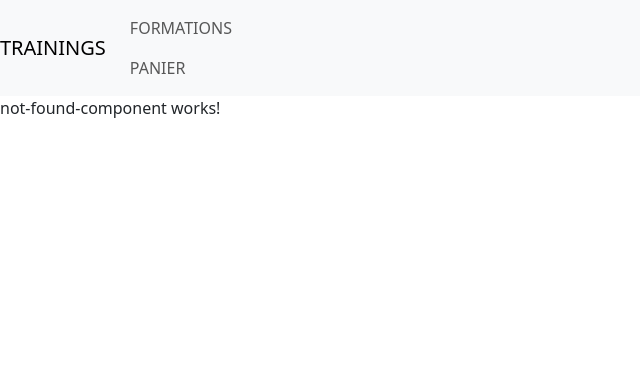
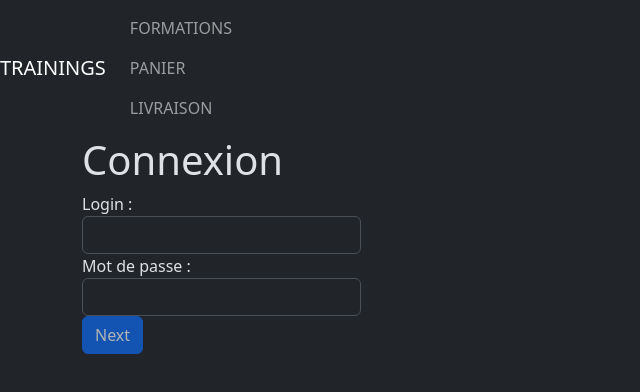
Before and after one commit to DCluseau/training-app, an Angular app: page /users in a window 1280 px wide. Before the commit this address led to /404. Shown: the top 392 px of the page, without its empty margins (0-640 px from the left). Built offline with nearby package versions, Linux system fonts and the light colour scheme.

Commit message:
Finally succeeded in saving and updating customers and users in db.json. Still problems with cart though

```diff
--- a/db.json
+++ b/db.json
@@ -22,22 +22,23 @@
       "quantity": 1
     }
   ],
-  "users" : [
+  "users": [
     {
-      "id" : 0,
-      "login" : "imbatman",
-      "pwd" : "joker"
+      "id": "0",
+      "login": "imbatman",
+      "pwd": "joker",
+      "roles": "USER"
     }
   ],
-  "customers" : [
+  "customers": [
     {
-      "id": 0,
-      "lastname" : "batman",
-      "firstname" : "bruce",
-      "address" : "batcave",
-      "phone" : "0666542185",
-      "email" : "imbatman@dailyplanet.com",
-      "cart" : [
+      "id": "0",
+      "lastname": "batman",
+      "firstname": "bruce",
+      "address": "batcave",
+      "phone": "0666542185",
+      "email": "imbatman@dailyplanet.com",
+      "cart": [
         {
           "id": "4",
           "name": "Php",
@@ -50,9 +51,25 @@
           "name": "NodeJs",
           "description": "Prise en main de NodeJs/Express 2 jours",
           "price": "1400",
-          "quantity": 1
+          "quantity": 2
         }
       ]
+    },
+    {
+      "id": 1,
+      "lastname": "rthregher",
+      "firstname": "hrtfdhbdhb",
+      "address": "rgrtgr",
+      "phone": "hdhdhdh",
+      "email": "zgrzrgzr"
+    },
+    {
+      "id": 1,
+      "lastname": "grrgg",
+      "firstname": "hrtfdhbdhb",
+      "address": "hdhdh",
+      "phone": "gnjfsnoj",
+      "email": "jykygtkgu"
     }
   ]
 }
--- a/src/app/app.html
+++ b/src/app/app.html
@@ -1,4 +1,4 @@
-<nav class="navbar navbar-expand-sm bg-light navbar-light">
+<nav class="navbar navbar-expand-sm bg-dark navbar-dark">
 
   <a class="navbar-brand" href="#">TRAININGS</a>
 
@@ -6,6 +6,7 @@
     <li class="nav-item">
       <a class="nav-link" routerLink="trainings">FORMATIONS</a>
       <a class="nav-link" routerLink="cart">PANIER</a>
+      <a class="nav-link" routerLink="customers">LIVRAISON</a>
     </li>
   </ul>
 
--- a/src/app/app.routes.ts
+++ b/src/app/app.routes.ts
@@ -10,8 +10,8 @@ export const routes: Routes = [
   {path : 'trainings', component : TrainingsComponent}, // Affiche le composant TrainingComponent quand l'URL est /trainings
   {path : 'cart', component : CartComponent}, // Affiche le composant CartComponent lorsque l'URL est /cart
   {path : 'order', component : OrderComponent}, // Affiche le composant OrderComponent lorsque l'URL est /order
-  {path : 'customer', component : CustomerComponent}, // Affiche le composant CustomerComponent lorsque l'URL est /customer
-  {path : 'user', component : UserComponent}, // Affiche le composant UserComponent lorsque l'URL est /user
+  {path : 'customers', component : CustomerComponent}, // Affiche le composant CustomerComponent lorsque l'URL est /customer
+  {path : 'users', component : UserComponent}, // Affiche le composant UserComponent lorsque l'URL est /user
   {path : '', redirectTo: 'trainings', pathMatch: 'full'}, // Si l'URL est vide (/), redirige vers /trainings
   {path : '404', component: NotFoundComponent}, // Affiche le composant NotFoundComponent pour /404
   {path : '**', redirectTo: '/404'} // Gère toutes les URL non définies et les redirige vers /404
--- a/src/app/components/customer/customer-component/customer-component.html
+++ b/src/app/components/customer/customer-component/customer-component.html
@@ -3,23 +3,23 @@
     <form #f="ngForm" (ngSubmit)="onSaveCustomer(f.value)">
       <div class="form-group">
         <label class="control-label" for="lastname">Nom : </label>
-        <input type="text" name="lastname" class="form-control" [(ngModel)]="customer!.lastname" required>
+        <input type="text" name="lastname" class="form-control" [(ngModel)]="customer!.lastname" value="{{customer.lastname}}" required>
       </div>
       <div class="form-group">
         <label class="control-label" for="firstname">Prénom : </label>
-        <input type="text" name="firstname" class="form-control" [(ngModel)]="customer!.firstname" required>
+        <input type="text" name="firstname" class="form-control" [(ngModel)]="customer!.firstname" value="{{customer.firstname}}" required>
       </div>
       <div class="form-group">
         <label class="control-label" for="address">Adresse : </label>
-        <input type="text" name="address" class="form-control" [(ngModel)]="customer!.address" required>
+        <input type="text" name="address" class="form-control" [(ngModel)]="customer!.address" value="{{customer.address}}" required>
       </div>
       <div class="form-group">
         <label class="control-label" for="phone">Tel : </label>
-        <input type="text" name="phone" class="form-control" [(ngModel)]="customer!.phone" required>
+        <input type="text" name="phone" class="form-control" [(ngModel)]="customer!.phone" value="{{customer.phone}}" required>
       </div>
       <div class="form-group">
         <label class="control-label" for="email">Email : </label>
-        <input type="text" name="email" class="form-control" [(ngModel)]="customer!.email" required>
+        <input type="text" name="email" class="form-control" [(ngModel)]="customer!.email" value="{{customer.email}}" required>
       </div>
       <button type="submit" [disabled]="f.invalid" class="btn btn-primary">Next</button>
     </form>
--- a/src/app/components/customer/customer-component/customer-component.ts
+++ b/src/app/components/customer/customer-component/customer-component.ts
@@ -1,8 +1,9 @@
-import { Component } from '@angular/core';
+import { Component, provideBrowserGlobalErrorListeners } from '@angular/core';
 import { FormsModule } from '@angular/forms';
 import { CustomerModel } from '../../../models/customer.model';
 import { CustomerService } from '../../../services/customer-service';
 import { Router } from '@angular/router';
+import { TrainingModel } from '../../../models/training-model.model';
 
 @Component({
   selector: 'app-customer-component',
@@ -11,22 +12,83 @@ import { Router } from '@angular/router';
   styleUrl: './customer-component.css',
 })
 export class CustomerComponent {
-  customer : CustomerModel = new CustomerModel(0, '', '', '', '', '', []);
+  customer : CustomerModel = new CustomerModel(-1, '', '', '', '', '', []);
+  tabCustomers : CustomerModel[] = [];
   constructor(public customerService : CustomerService, private router : Router){ }
 
   nfOnInit(): void{ }
 
   onSaveCustomer(customer: CustomerModel){
+    // Récupérer d'abord l'id si il existe
+    console.log(customer);
     this.customer = customer;
-    this.customerService.saveCustomer(this.customer).subscribe({
-      next: (data) => {
-        console.log("Response : " , data);
-      }
-    });
-    this.router.navigateByUrl('trainings');
+    customer.id = this.searchCustomer(customer);
+    if(customer.id < 0){
+      this.customer.id = this.getLastId() + 1;
+      console.log(this.customer);
+      this.customerService.createCustomer(this.customer).subscribe({
+        next: (data) => {
+          // console.log("Response : " , data);
+        }
+      });
+    }else{
+      this.customerService.saveCustomer(this.customer).subscribe({
+        next: (data) => {
+          // console.log("Response : " , data);
+        }
+      });
+    }
+
+    this.router.navigateByUrl('cart');
   }
 
   onSubmit(formValue: any): void {
     console.log('Form submitted with value:', formValue);
   }
+
+  getLastId(){
+    var id : number = 0;
+    this.getCustomers();
+    for(var i = 0; i < this.tabCustomers.length; i++){
+      if(this.tabCustomers[i].id > id){
+        id = this.tabCustomers[i].id;
+      }
+    }
+    return id;
+  }
+
+  // Récupérer tous les customers
+  getCustomers(){
+    this.customerService.getCustomers().subscribe({
+      next : (data) => {
+        this.tabCustomers = data;
+      }
+    });
+  }
+
+  // Chercher un customer
+  searchCustomer(customer : CustomerModel){
+    if(this.tabCustomers.length == 0){
+      this.getCustomers();
+    }
+    for(var i = 0; i < this.tabCustomers.length; i++){
+      if(this.tabCustomers[i].lastname == customer.lastname && this.tabCustomers[i].firstname == customer.firstname){
+        customer.id = this.tabCustomers[i].id;
+        return customer.id;
+      }
+    }
+    return -1;
+  }
+
+  addToCart(training : TrainingModel){
+    if(this.customer.id < 0){
+
+    }
+    this.customer.cart.push(training);
+    this.customerService.saveCustomer(this.customer).subscribe({
+      next: (data) => {
+        // console.log("Response : " , data);
+      }
+    });
+  }
 }
--- a/src/app/components/trainings/trainings-component.ts
+++ b/src/app/components/trainings/trainings-component.ts
@@ -4,6 +4,8 @@ import { CartService } from '../../services/cart-service';
 import { TrainingModel } from '../../models/training-model.model';
 import { ApiService } from '../../services/api-service';
 import { Router } from '@angular/router';
+import { CustomerModel } from '../../models/customer.model';
+import { CustomerComponent } from '../customer/customer-component/customer-component';
 
 @Component({
   selector: 'app-trainings',
@@ -14,7 +16,7 @@ import { Router } from '@angular/router';
 export class TrainingsComponent implements OnInit {
   listTrainings : TrainingModel[] | undefined;
   error : string = "";
-  constructor(private cartService : CartService, private router : Router, private apiService : ApiService){
+  constructor(private cartService : CartService, private router : Router, private apiService : ApiService, public customer : CustomerComponent){
 
  }
 
@@ -23,8 +25,9 @@ export class TrainingsComponent implements OnInit {
  }
 
  onAddToCart(training:TrainingModel){
-  this.cartService.addTraining(training);
-  this.apiService.getTrainings().pipe
+  this.customer.addToCart(training);
+  // this.cartService.addTraining(training);
+  // this.apiService.getTrainings().pipe;
   this.router.navigateByUrl('cart');
  }
 
--- a/src/app/components/user/user-component.html
+++ b/src/app/components/user/user-component.html
@@ -8,7 +8,7 @@
       </div>
       <div class="form-group">
         <label class="control-label" for="pwd">Mot de passe : </label>
-        <input type="text" name="v" class="form-control" [(ngModel)]="user!.pwd" required>
+        <input type="text" name="pwd" class="form-control" [(ngModel)]="user!.pwd" required>
       </div>
       <button type="submit" [disabled]="f.invalid" class="btn btn-primary">Next</button>
     </form>
--- a/src/app/components/user/user-component.ts
+++ b/src/app/components/user/user-component.ts
@@ -2,6 +2,7 @@ import { AuthService } from './../../services/auth-service';
 import { Component } from '@angular/core';
 import { FormsModule } from '@angular/forms';
 import { UserModel } from '../../models/user.model';
+import { Router } from '@angular/router';
 
 @Component({
   selector: 'app-user-component',
@@ -11,19 +12,31 @@ import { UserModel } from '../../models/user.model';
 })
 export class UserComponent {
   isAuth : boolean;
-  user : UserModel = new UserModel(0, "", "");
+  user : UserModel = new UserModel(0, "", "", "");
+  tabUser : UserModel[] = [];
 
-  constructor(private auth : AuthService){
+  constructor(private auth : AuthService, private router : Router){
     this.isAuth = false;
   }
 
   onAuthUser(user : UserModel){
     this.user = user;
-    if(this.auth.onLogin(user)){
-      this.isAuth = true;
+    let found : boolean = false;
+    this.auth.onLogin(this.user).subscribe({
+      next : (data) => this.tabUser = data
+    });
+    for(var i = 0; i < this.tabUser.length; i++){
+      if(this.user.login == this.tabUser[i].login && this.user.pwd == this.tabUser[i].pwd){
+        found = true;
+        this.user = this.tabUser[i];
+        this.isAuth = true;
+      }
+    }
+    if(found){
+      this.router.navigateByUrl('trainings');
     }else{
-      this.isAuth = false;
+      alert('Utilisateur non reconnu\nVeuillez vérifier votre Login et votre mot de passe.');
+      console.log(this.tabUser);
     }
-    console.log(this.auth);
   }
 }
--- a/src/app/models/user.model.ts
+++ b/src/app/models/user.model.ts
@@ -2,10 +2,12 @@ export class UserModel {
     id: number;
     login : string;
     pwd : string;
+    roles : string;
 
-    constructor(id:number,login:string,pwd:string){
+    constructor(id:number,login:string,pwd:string, roles : string){
       this.id = id;
       this.login = login;
       this.pwd = pwd;
+      this.roles = roles;
     }
 }
--- a/src/app/services/customer-service.ts
+++ b/src/app/services/customer-service.ts
@@ -7,12 +7,23 @@ import { Observable } from 'rxjs';
   providedIn: 'root',
 })
 export class CustomerService {
-  customer : CustomerModel = new CustomerModel(0, '', '', '', '', '', []);
-  constructor(private http : HttpClient){
+  customer : CustomerModel = new CustomerModel(-1, '', '', '', '', '', []);
+  constructor(private http : HttpClient){ }
 
+  saveCustomer(customer : CustomerModel) : Observable<any>{
+    return this.http.put<any>("http://localhost:3000/customers/" + customer.id, JSON.stringify(customer));
   }
 
-  saveCustomer(customer : CustomerModel) : Observable<any>{
-    return this.http.post<any>("http://localhost:3000/customer", JSON.stringify(customer));
+  createCustomer(customer : CustomerModel){
+    return this.http.post<any>("http://localhost:3000/customers", JSON.stringify(customer));
   }
+
+  deleteCustomer(customer : CustomerModel){
+      return this.http.delete<any>("http://localhost:3000/customers/" + customer.id);
+  }
+
+  getCustomers(){
+    return this.http.get<any>("http://localhost:3000/customers");
+  }
+
 }
--- a/src/index.html
+++ b/src/index.html
@@ -7,7 +7,7 @@
   <meta name="viewport" content="width=device-width, initial-scale=1">
   <link rel="icon" type="image/x-icon" href="favicon.ico">
 </head>
-<body>
+<body data-bs-theme="dark">
   <app-root></app-root>
 </body>
 </html>
```
Also changed, not shown: src/app/services/auth-service.ts (+0 -12 lines).
